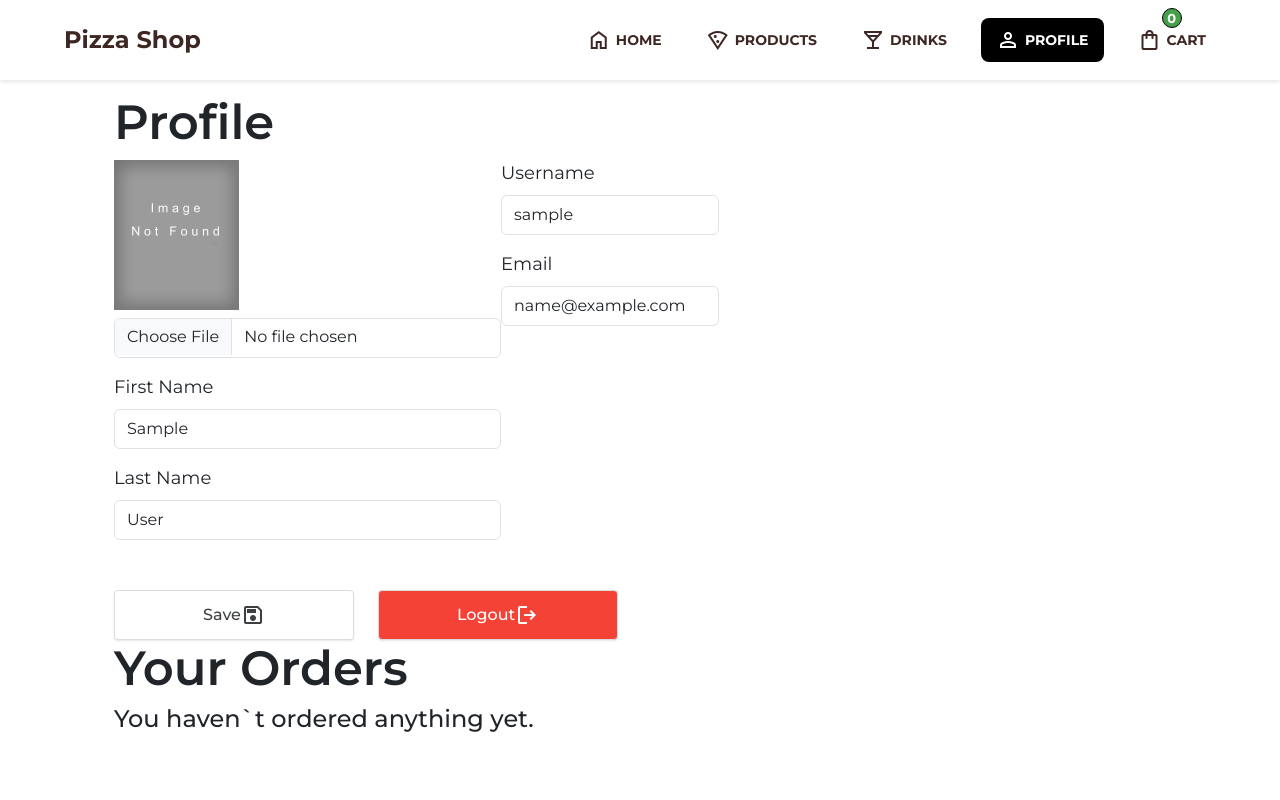
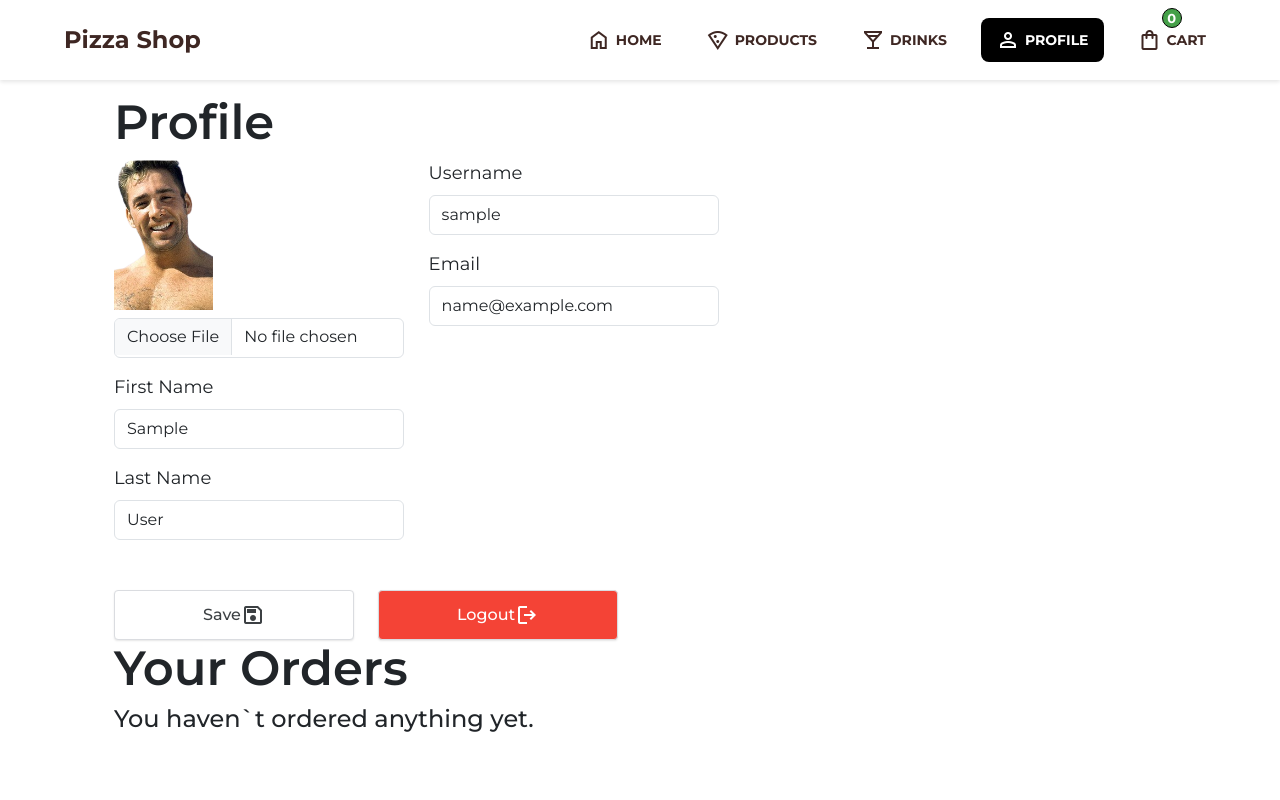
Before and after one commit to sixoper77/PizzaShop, a Django app: page /user/profile in a window 1280 px wide. Run offline with Django 5.2, Linux system fonts and the light colour scheme; the visitor is signed in with stand-in values (Sample User, id 1); data that the repository does not hold is empty; parts of the project's set-up code (start-up, migrations or seed data) failed here and were passed over; some libraries are stand-ins or nearby versions.

Commit message:
Add files via upload

```diff
--- a/app2/users/templates/users/profile.html
+++ b/app2/users/templates/users/profile.html
@@ -4,42 +4,42 @@
 {% block title %}Profile{% endblock title %}
 
 {% block content %}
-    <div class="d-flex">
+    <div class="d-flex justify-content-between">
         <div class="profile bg-white p-4 mb-4 mx-2 rounded">
             <h2 class="mb-2">Profile</h2>
             <form action="{% url "users:profile" %}" method="post" enctype="multipart/form-data" >
                 {% csrf_token %}
-                <div class="d-flex">
-                    <div class="1box">
+                <div class="d-flex justify-content-between">
+                    <div class="1box" style="width: 48%;">
                         <div class="col-md-12 mb-3">
                             {% if user.image %}
                                 <img src="{{ user.image.url }}" alt="Your Avatar" class="img-fluid" style="max-width: 150px; max-height: 150px;">
                             {% else %}
-                                    <img src="{% static 'img/Not found image.png' %}" alt="Avatar" class="img-fluid" style="max-width: 150px; max-height: 150px;">
+                                <img src="{% static 'img/billi.png' %}" alt="Avatar" class="img-fluid" style="max-width: 150px; max-height: 150px;">
                             {% endif %}
                             <input type="file" class="form-control form-styleprofile mt-2" id="id_image" name="image" accept="image/*">
                         </div>
                         <div class="col-md-12 mb-3">
                             <label for="id_first_name" class="form-label">First Name</label>
                             <input type="text" class="form-control form-styleprofile" id="id_first_name"
-                             name="first_name" placeholder="Your First Name" value="{{form.first_name.value}}" required>
+                                   name="first_name" placeholder="Your First Name" value="{{form.first_name.value}}" required>
                         </div>
                         <div class="col-md-12 mb-3">
                             <label for="id_last_name" class="form-label">Last Name</label>
                             <input type="text" class="form-control form-styleprofile" id="id_last_name"
-                             name="last_name" placeholder="Your Last Name" value="{{form.last_name.value}}" required>
+                                   name="last_name" placeholder="Your Last Name" value="{{form.last_name.value}}" required>
                         </div>
                     </div>
-                    <div class="2box">
+                    <div class="2box" style="width: 48%;">
                         <div class="col-md-12 mb-3">
                             <label for="id_username" class="form-label">Username</label>
                             <input type="text" class="form-control form-styleprofile" id="id_username"
-                             name="username" placeholder="Your Username" value="{{form.username.value}}" required>
+                                   name="username" placeholder="Your Username" value="{{form.username.value}}" required>
                         </div>
                         <div class="col-md-12 mb-3">
                             <label for="id_email" class="form-label">Email</label>
                             <input type="email" class="form-control form-styleprofile" id="id_email"
-                             name="email" placeholder="Your Email" value="{{form.email.value}}" required>
+                                   name="email" placeholder="Your Email" value="{{form.email.value}}" required>
                         </div>
                     </div>
                 </div>
@@ -67,7 +67,6 @@
                                             <span class="dadad">Quantity:</span>{{item.quantity}},
                                             <span class="dadad">Price $:{{item.price}}</span><br>
                                             <span class="dadad">Date:</span>{{order.created}}
-
                                         </div>
                                     {% endfor %}
                                 </p>
--- a/app2/users/views.py
+++ b/app2/users/views.py
@@ -34,8 +34,10 @@ def registration(request):
 
 @login_required
 def profile(request):
+    print(request)
     if request.method == 'POST':
         form = ProfileForm(data=request.POST, instance=request.user, files=request.FILES)
+
         if form.is_valid():
             form.save()
             messages.success(request, 'Profile was changed')
```
